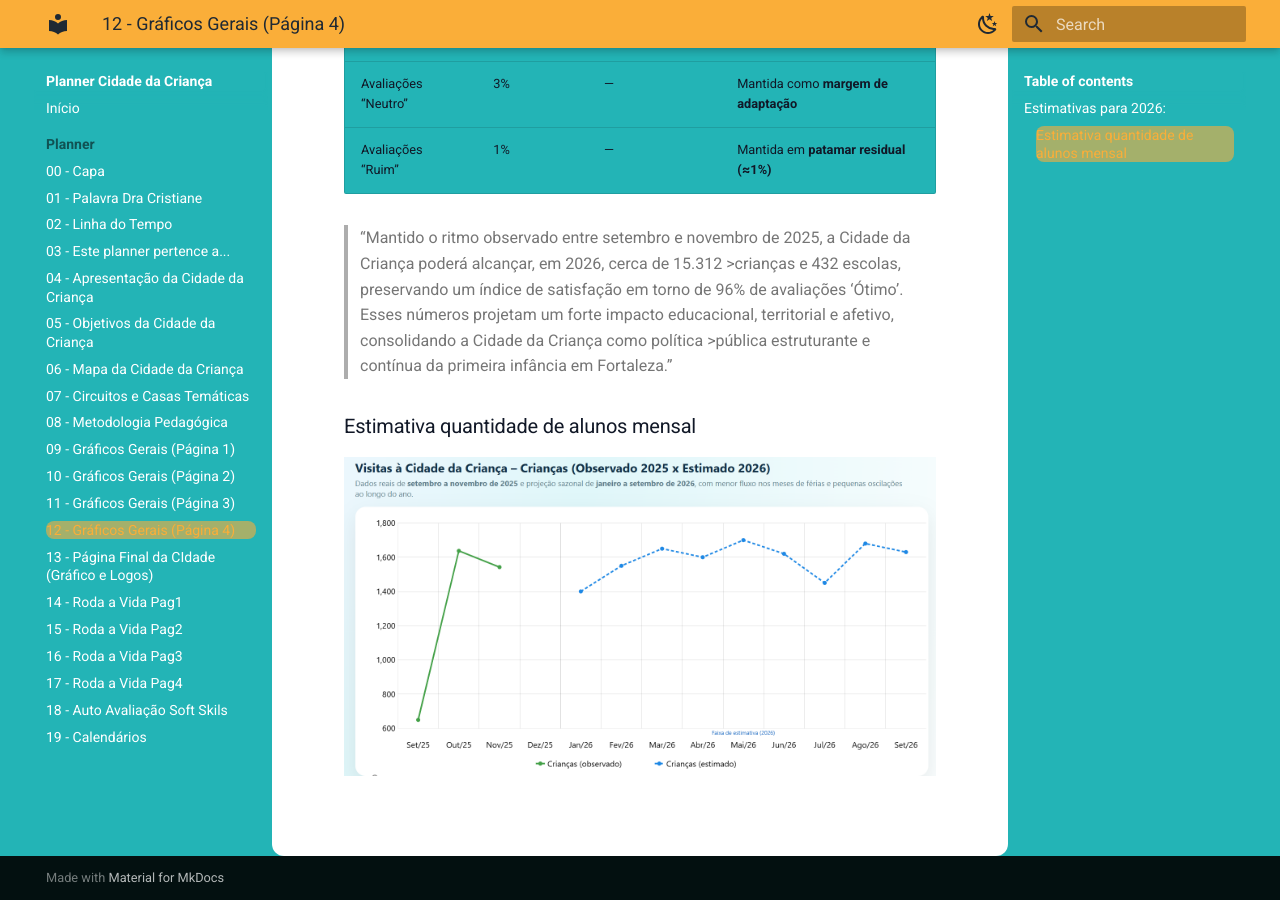
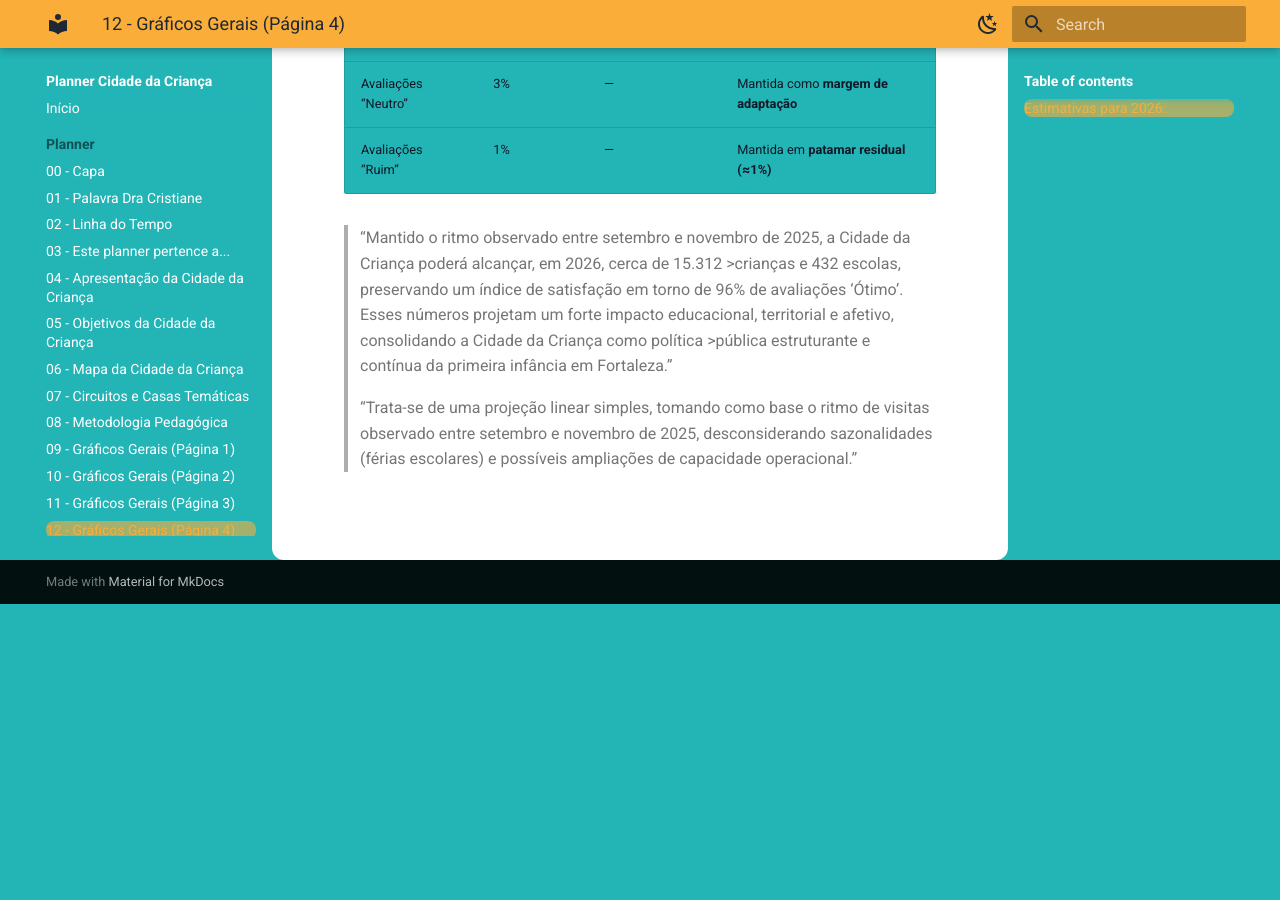
Before and after one commit to adriell85/Cidade-da-crian-a-planner, an MkDocs documentation site: the page built from docs/pages/page12_dashboard_4.md, in a window 1280 px wide and 900 px high, scrolled down 511 px. Built offline with MkDocs 1.6.1 and Material for MkDocs 9.7.7, drawn with Linux system fonts in a browser that asks for light colours; after the commit the page ends 1115 px from its top, so only the background shows below that.

Commit message:
adjst some affirmative

```diff
--- a/docs/pages/page12_dashboard_4.md
+++ b/docs/pages/page12_dashboard_4.md
@@ -14,5 +14,7 @@
 >“Mantido o ritmo observado entre setembro e novembro de 2025, a Cidade da Criança poderá alcançar, em 2026, cerca de 15.312 >crianças e 432 escolas, preservando um índice de satisfação em torno de 96% de avaliações ‘Ótimo’.
 >Esses números projetam um forte impacto educacional, territorial e afetivo, consolidando a Cidade da Criança como política >pública estruturante e contínua da primeira infância em Fortaleza.”
 
-### Estimativa quantidade de alunos mensal
-![estimativa alunos mensal](../img/Estimativaaa.png)
+>“Trata-se de uma projeção linear simples, tomando como base o ritmo de visitas observado entre setembro e novembro de 2025, desconsiderando sazonalidades (férias escolares) e possíveis ampliações de capacidade operacional.”
+
+<!-- ### Estimativa quantidade de alunos mensal
+![estimativa alunos mensal](../img/Estimativaaa.png) -->
```
Also changed, not shown: docs/pages/page00_cover.md (+1 -1 lines), docs/img/FotoCidadeNOVO.jpeg (added), site/pages/page01_PalavrasInstitucionais/index.html, site/pages/page04_presentation/index.html, site/pages/page05_objectives/index.html, site/pages/page06_mapaCidade/index.html, site/pages/page07_circuitoseCasas/index.html, site/pages/page08_methodology/index.html, site/pages/page13_PáginaFinalcomLogos/index.html, site/search/search_index.json.
